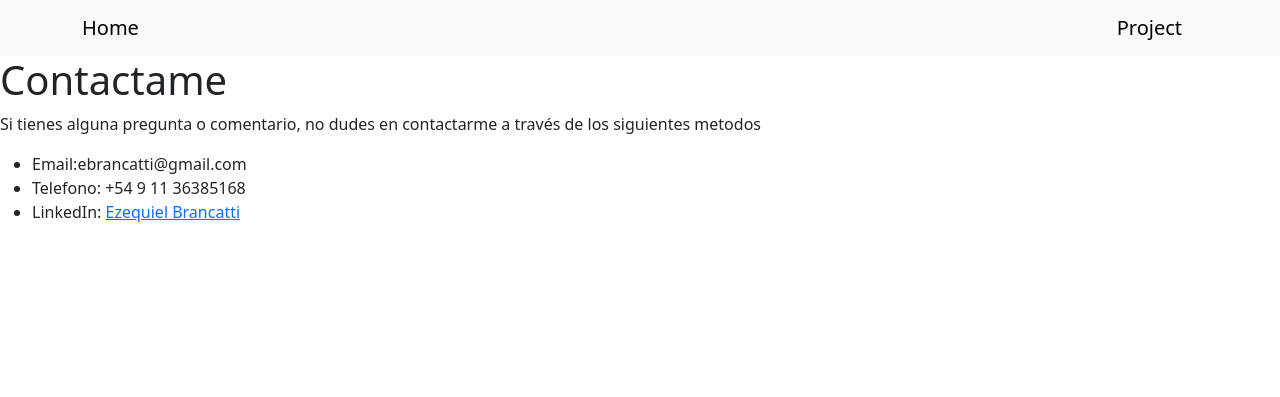
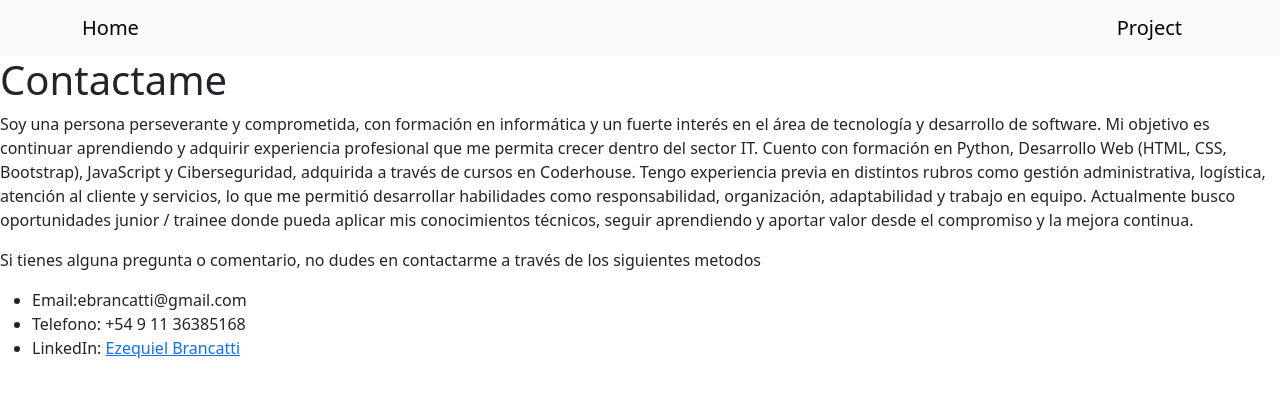
Before and after one commit to branc4aaa/portfolio, a Django app: page /contact/ in a window 1280 px wide. Shown: the top 397 px of the page. Run offline with Django 5.2, Linux system fonts and the light colour scheme.

Commit message:
add contact

```diff
--- a/app/templates/contact.html
+++ b/app/templates/contact.html
@@ -3,6 +3,13 @@
 
 {% block content %}
 <h1>Contactame</h1>
+<p>Soy una persona perseverante y comprometida, con formación en informática y un fuerte interés en el área de tecnología y desarrollo de software. Mi objetivo es continuar aprendiendo y adquirir experiencia profesional que me permita crecer dentro del sector IT.
+
+Cuento con formación en Python, Desarrollo Web (HTML, CSS, Bootstrap), JavaScript y Ciberseguridad, adquirida a través de cursos en Coderhouse. Tengo experiencia previa en distintos rubros como gestión administrativa, logística, atención al cliente y servicios, lo que me permitió desarrollar habilidades como responsabilidad, organización, adaptabilidad y trabajo en equipo.
+
+Actualmente busco oportunidades junior / trainee donde pueda aplicar mis conocimientos técnicos, seguir aprendiendo y aportar valor desde el compromiso y la mejora continua.
+
+</p>
 <p>Si tienes alguna pregunta o comentario, no dudes en contactarme a través de los siguientes metodos</p>
 <ul>
     <li>Email:ebrancatti@gmail.com</li>
```
